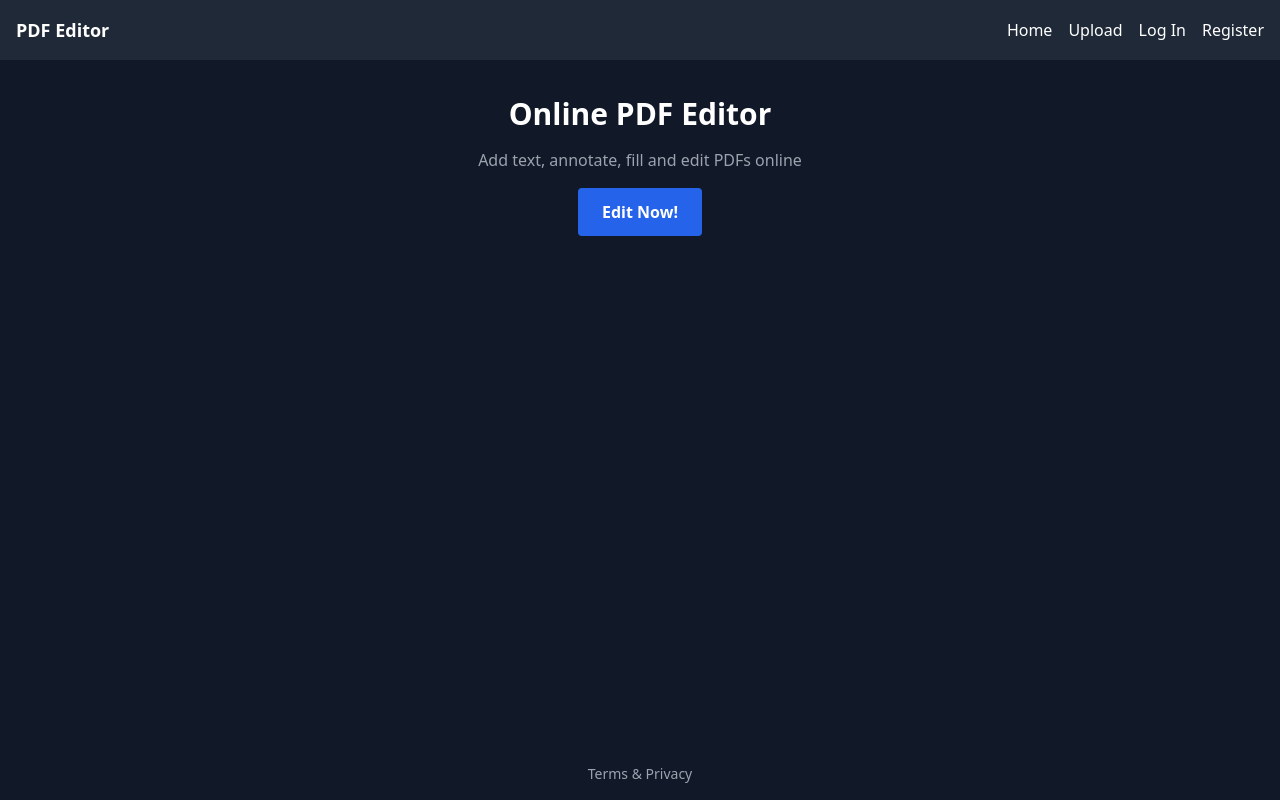
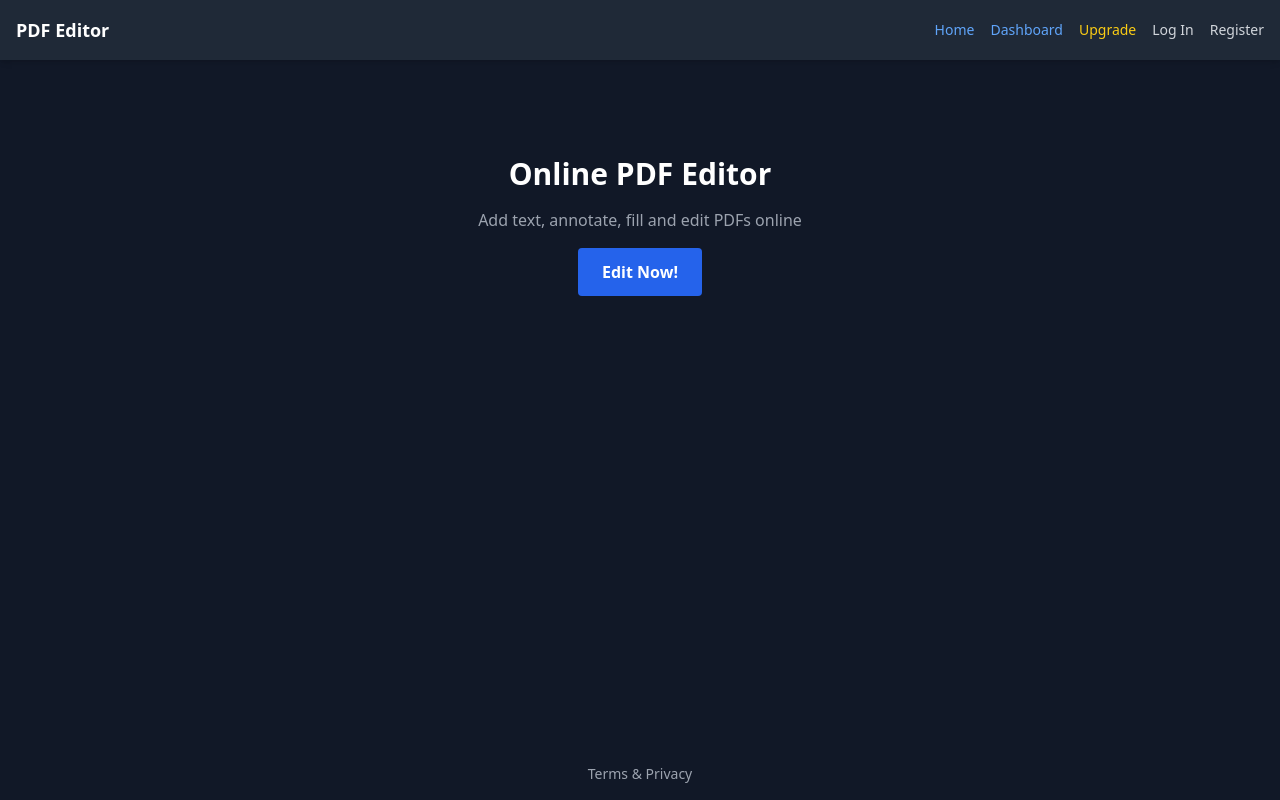
Before and after one commit to bl4ckmore/PDF-MAKER, a Next.js app: page / in a window 1280 px wide. Built offline with nearby package versions, Linux system fonts and the light colour scheme.

Commit message:
Dixed handleShowEditor

```diff
--- a/pages/index.js
+++ b/pages/index.js
@@ -148,57 +148,43 @@ export default function Home() {
   return (
     <div className="min-h-screen bg-gray-900 text-white flex flex-col justify-between">
       {/* Nav */}
-      <nav className="w-full flex items-center justify-between p-4 bg-gray-800 fixed top-0 left-0 z-10">
-        <button onClick={() => (window.location.href = "/")} className="text-lg font-bold">PDF Editor</button>
+      <nav className="w-full flex items-center justify-between p-4 bg-gray-800 shadow-md">
+        <Link href="/" className="text-lg font-bold">PDF Editor</Link>
 
-        <div className="hidden md:flex gap-4">
-          <a href="#" className="hover:underline">Home</a>
-          <a href="#" className="hover:underline">Upload</a>
+        {/* Desktop Links */}
+        <div className="hidden md:flex items-center gap-4">
+          <Link href="/" className="text-sm text-blue-400 hover:underline">Home</Link>
+          <Link href="/dashboard" className="text-sm text-blue-400 hover:underline">Dashboard</Link>
+          <Link href="/upgrade" className="text-sm text-yellow-400 hover:underline">Upgrade</Link>
           {!user ? (
             <>
-              <Link href="/login" className="hover:underline">Log In</Link>
-              <Link href="/register" className="hover:underline">Register</Link>
+              <Link href="/login" className="text-sm text-gray-300 hover:underline">Log In</Link>
+              <Link href="/register" className="text-sm text-gray-300 hover:underline">Register</Link>
             </>
           ) : (
-            <>
-              <Link href="/dashboard" className="hover:underline">Dashboard</Link>
-              <button onClick={handleLogout} className="hover:underline text-red-400">Logout</button>
-            </>
+            <button onClick={handleLogout} className="text-sm text-red-400 hover:underline">
+              Logout
+            </button>
           )}
         </div>
 
-        <div className="md:hidden">
-          <button onClick={() => setShowMobileMenu(!showMobileMenu)} className="text-white text-2xl">☰</button>
-          {showMobileMenu && (
-            <div className="bg-gray-800 w-full text-center p-4 space-y-2">
-              <a href="#" className="block hover:underline">Home</a>
-              <a href="#" className="block hover:underline">Upload</a>
-              {!user ? (
-                <>
-                  <Link href="/login" className="block hover:underline">Log In</Link>
-                  <Link href="/register" className="block hover:underline">Register</Link>
-                </>
-              ) : (
-                <>
-                  <Link href="/dashboard" className="block hover:underline">Dashboard</Link>
-                  <button onClick={handleLogout} className="block text-red-400 hover:underline">Logout</button>
-                </>
-              )}
-            </div>
-          )}
-        </div>
+        {/* Mobile burger (can enhance later to toggle menu) */}
+        <div className="md:hidden text-white text-2xl">☰</div>
       </nav>
 
       {/* Main Content */}
-      <main className="pt-24 flex-grow flex justify-center">
+      <main className="pt-24 flex-grow flex justify-center px-4">
         {!showEditor ? (
           <div className="text-center space-y-4">
             <h1 className="text-3xl font-bold">Online PDF Editor</h1>
             <p className="text-gray-400">Add text, annotate, fill and edit PDFs online</p>
-            <button onClick={handleShowEditor} className="mt-6 bg-blue-600 hover:bg-blue-700 px-6 py-3 rounded text-white font-semibold">Edit Now!</button>
+            <button onClick={handleShowEditor} className="mt-6 bg-blue-600 hover:bg-blue-700 px-6 py-3 rounded text-white font-semibold">
+              Edit Now!
+            </button>
             {user && user.role !== "premium" && (
               <p className="mt-2 text-yellow-400">
-                You are on a free plan. {editCount}/2 edits used. <Link href="/upgrade" className="underline">Upgrade</Link> to unlock full access.
+                You are on a free plan. {editCount}/2 edits used.{" "}
+                <Link href="/upgrade" className="underline">Upgrade</Link> to unlock full access.
               </p>
             )}
           </div>
@@ -239,7 +225,7 @@ export default function Home() {
         )}
       </main>
 
-      {/* ✅ Footer with Terms */}
+      {/* Footer */}
       <footer className="text-center text-sm text-gray-500 py-4">
         <Link href="/terms" className="text-gray-400 hover:underline">
           Terms & Privacy
```
